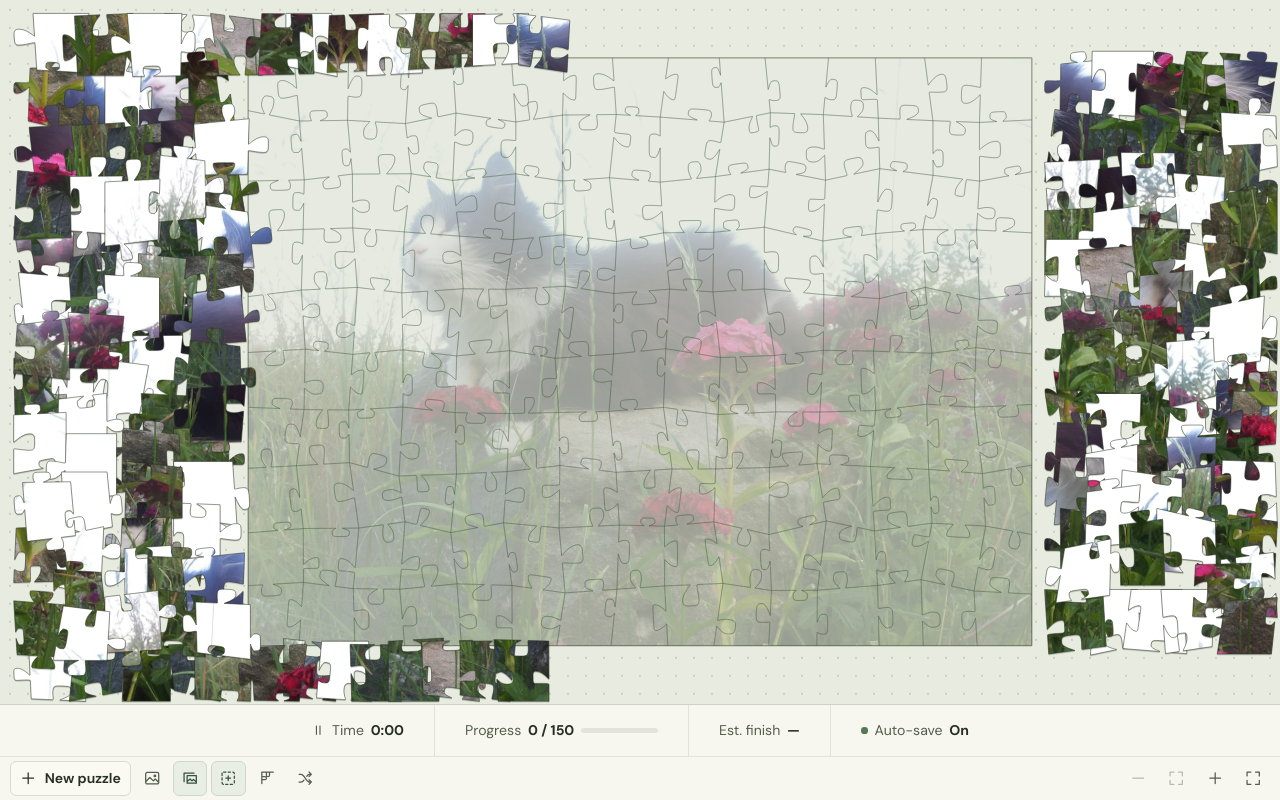
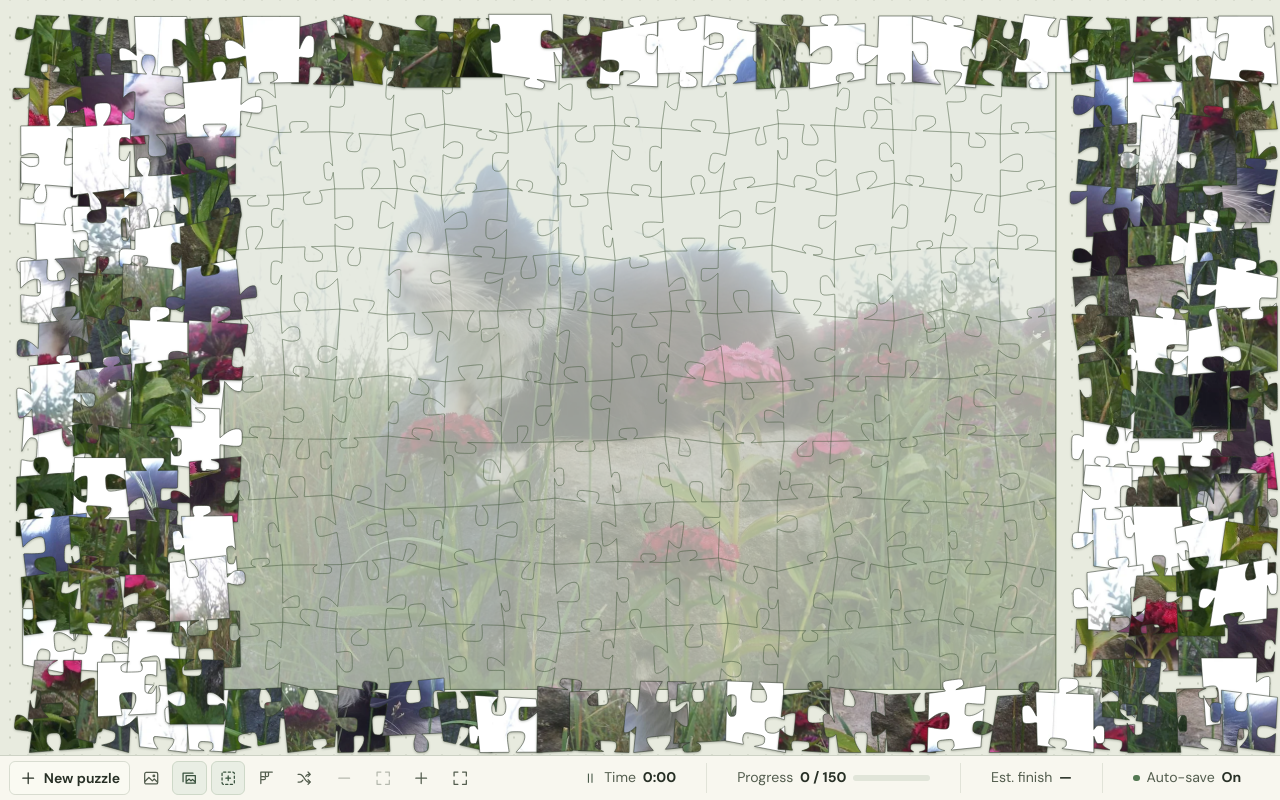
Before and after one commit to laluka/puzzledad, a plain HTML site: page index.html in a window 1280 px wide. Drawn offline with Linux system fonts and the light colour scheme.

Commit message:
Unify bottom bar and spread loose pieces evenly

```diff
--- a/app.mjs
+++ b/app.mjs
@@ -1,5 +1,5 @@
 import { currentCutVersion, generatePuzzle, levels, randomFrom, shapes, shuffle } from './geometry.mjs?v=3'
-import { keepOnTable, layoutTable } from './layout.mjs?v=2'
+import { keepOnTable, layoutTable } from './layout.mjs?v=3'
 import { starterPhotos } from './photos.mjs'
 
 const $ = id => document.getElementById(id)
@@ -349,7 +349,8 @@ function zoomTable(multiplier, point = viewCenter()) {
 function refreshLayout(resetView = false) {
   const center = camera && !resetView ? viewCenter() : { x: puzzle.width / 2, y: puzzle.height / 2 }
   if (resetView) zoom = 1
-  layout = layoutTable(puzzle, stage.clientWidth, stage.clientHeight, game.order, initialTurns)
+  layout = layoutTable(puzzle, stage.clientWidth, stage.clientHeight, game.order, initialTurns,
+    document.fullscreenElement === document.documentElement)
   setView(center.x, center.y)
   for (const id of looseNodes.keys()) {
     const position = game.positions[id] || layout.positions.get(id)
@@ -363,8 +364,6 @@ function movePiece(id, position) {
   const node = looseNodes.get(id)
   node.setAttribute('transform', 'translate(' + (position.x - piece.x) + ' ' +
     (position.y - piece.y) + ')')
-  node.classList.toggle('near-target', turnsFor(id) === 0 &&
-    Math.hypot(position.x - piece.x, position.y - piece.y) <= piece.snap * 1.3)
 }
 
 function setAngle(rotor, piece, angle) {
@@ -699,11 +698,13 @@ $('zoom-fit').addEventListener('click', () => zoomTable(1 / zoom))
 
 function syncFullscreen() {
   const active = document.fullscreenElement === document.documentElement
+  document.documentElement.classList.toggle('puzzle-fullscreen', active)
   const button = $('fullscreen-toggle')
   button.setAttribute('aria-pressed', String(active))
   button.setAttribute('aria-label', active ? 'Exit fullscreen' : 'Enter fullscreen')
   button.title = active ? 'Exit fullscreen' : 'Enter fullscreen'
   $('fullscreen-icon').setAttribute('href', active ? '#i-fullscreen-exit' : '#i-fullscreen')
+  refreshLayout(true)
 }
 
 $('fullscreen-toggle').addEventListener('click', async () => {
--- a/index.html
+++ b/index.html
@@ -7,8 +7,8 @@
   <meta name="description" content="A quiet jigsaw table for your favorite photos.">
   <title>Puzzle Dad</title>
   <link rel="icon" type="image/svg+xml" href="./assets/puzzle.svg">
-  <link rel="stylesheet" href="./styles.css?v=4">
-  <script type="module" src="./app.mjs?v=4"></script>
+  <link rel="stylesheet" href="./styles.css?v=6">
+  <script type="module" src="./app.mjs?v=5"></script>
 </head>
 <body>
   <svg class="definitions" aria-hidden="true" xmlns="http://www.w3.org/2000/svg">
@@ -54,6 +54,24 @@
     </div>
 
     <footer class="controls">
+      <nav class="toolbar" aria-label="Puzzle tools">
+        <div class="tool-group">
+          <button type="button" class="button utility new-button" id="new-game" aria-label="New puzzle"><svg class="icon" aria-hidden="true"><use href="#i-plus"></use></svg><span>New puzzle</span></button>
+          <button type="button" class="icon-button" id="preview-photo" aria-label="Reference photo" title="Reference photo"><svg class="icon" aria-hidden="true"><use href="#i-image"></use></svg></button>
+          <button type="button" class="icon-button" id="guide-toggle" aria-label="Background photo" aria-pressed="true" title="Background photo"><svg class="icon" aria-hidden="true"><use href="#i-background"></use></svg></button>
+          <button type="button" class="icon-button" id="frame-toggle" aria-label="Placement frame" aria-pressed="true" title="Placement frame"><svg class="icon" aria-hidden="true"><use href="#i-guide"></use></svg></button>
+          <button type="button" class="icon-button" id="edge-toggle" aria-label="Show edge pieces only" aria-pressed="false" title="Show edge pieces only"><svg class="icon" aria-hidden="true"><use href="#i-edge"></use></svg></button>
+          <button type="button" class="icon-button" id="shuffle" aria-label="Shuffle loose pieces" title="Shuffle loose pieces"><svg class="icon" aria-hidden="true"><use href="#i-shuffle"></use></svg></button>
+          <button type="button" class="button utility" id="show-results" hidden>Results</button>
+        </div>
+        <div class="tool-group zoom-group">
+          <button type="button" class="icon-button" id="zoom-out" aria-label="Zoom out" title="Zoom out"><svg class="icon" aria-hidden="true"><use href="#i-minus"></use></svg></button>
+          <button type="button" class="icon-button" id="zoom-fit" aria-label="Fit puzzle table" title="Fit puzzle table"><svg class="icon" aria-hidden="true"><use href="#i-expand"></use></svg></button>
+          <button type="button" class="icon-button" id="zoom-in" aria-label="Zoom in" title="Zoom in"><svg class="icon" aria-hidden="true"><use href="#i-plus"></use></svg></button>
+          <button type="button" class="icon-button" id="fullscreen-toggle" aria-label="Enter fullscreen" aria-pressed="false" title="Enter fullscreen"><svg class="icon" aria-hidden="true"><use id="fullscreen-icon" href="#i-fullscreen"></use></svg></button>
+        </div>
+      </nav>
+
       <div class="puzzlebar" role="group" aria-label="Puzzle status">
         <button type="button" class="indicator time-indicator" id="timer-toggle" aria-label="Pause timer" aria-pressed="false">
           <svg class="icon" aria-hidden="true"><use id="timer-icon" href="#i-pause"></use></svg>
@@ -75,24 +93,6 @@
           <strong id="save-value">On</strong>
         </div>
       </div>
-
-    <nav class="toolbar" aria-label="Puzzle tools">
-      <div class="tool-group">
-        <button type="button" class="button utility new-button" id="new-game" aria-label="New puzzle"><svg class="icon" aria-hidden="true"><use href="#i-plus"></use></svg><span>New puzzle</span></button>
-        <button type="button" class="icon-button" id="preview-photo" aria-label="Reference photo" title="Reference photo"><svg class="icon" aria-hidden="true"><use href="#i-image"></use></svg></button>
-        <button type="button" class="icon-button" id="guide-toggle" aria-label="Background photo" aria-pressed="true" title="Background photo"><svg class="icon" aria-hidden="true"><use href="#i-background"></use></svg></button>
-        <button type="button" class="icon-button" id="frame-toggle" aria-label="Placement frame" aria-pressed="true" title="Placement frame"><svg class="icon" aria-hidden="true"><use href="#i-guide"></use></svg></button>
-        <button type="button" class="icon-button" id="edge-toggle" aria-label="Show edge pieces only" aria-pressed="false" title="Show edge pieces only"><svg class="icon" aria-hidden="true"><use href="#i-edge"></use></svg></button>
-        <button type="button" class="icon-button" id="shuffle" aria-label="Shuffle loose pieces" title="Shuffle loose pieces"><svg class="icon" aria-hidden="true"><use href="#i-shuffle"></use></svg></button>
-        <button type="button" class="button utility" id="show-results" hidden>Results</button>
-      </div>
-      <div class="tool-group zoom-group">
-        <button type="button" class="icon-button" id="zoom-out" aria-label="Zoom out" title="Zoom out"><svg class="icon" aria-hidden="true"><use href="#i-minus"></use></svg></button>
-        <button type="button" class="icon-button" id="zoom-fit" aria-label="Fit puzzle table" title="Fit puzzle table"><svg class="icon" aria-hidden="true"><use href="#i-expand"></use></svg></button>
-        <button type="button" class="icon-button" id="zoom-in" aria-label="Zoom in" title="Zoom in"><svg class="icon" aria-hidden="true"><use href="#i-plus"></use></svg></button>
-        <button type="button" class="icon-button" id="fullscreen-toggle" aria-label="Enter fullscreen" aria-pressed="false" title="Enter fullscreen"><svg class="icon" aria-hidden="true"><use id="fullscreen-icon" href="#i-fullscreen"></use></svg></button>
-      </div>
-    </nav>
     </footer>
     <p id="announcement" class="visually-hidden" role="status"></p>
   </main>
--- a/layout.mjs
+++ b/layout.mjs
@@ -1,27 +1,3 @@
-const intersects = (a, b) => a.x < b.x + b.width && a.x + a.width > b.x &&
-  a.y < b.y + b.height && a.y + a.height > b.y
-
-const contains = (outer, inner) => inner.x >= outer.x && inner.y >= outer.y &&
-  inner.x + inner.width <= outer.x + outer.width && inner.y + inner.height <= outer.y + outer.height
-
-function subtract(rectangle, used) {
-  if (!intersects(rectangle, used)) return [rectangle]
-  const { x, y, width, height } = rectangle
-  const right = x + width
-  const bottom = y + height
-  return [
-    { x, y, width: used.x - x, height },
-    { x: used.x + used.width, y, width: right - used.x - used.width, height },
-    { x, y, width, height: used.y - y },
-    { x, y: used.y + used.height, width, height: bottom - used.y - used.height },
-  ].filter(space => space.width > .001 && space.height > .001)
-}
-
-function removeContained(spaces) {
-  return spaces.filter((space, index) => !spaces.some((other, otherIndex) =>
-    otherIndex !== index && contains(other, space) && (!contains(space, other) || otherIndex < index)))
-}
-
 function orientedBounds(piece, turns = 0) {
   const left = piece.bounds.left - piece.x
   const right = piece.bounds.right - piece.x
@@ -48,7 +24,7 @@ function pack(puzzle, view, order, turns) {
     { x: puzzle.width + gutter, y: -gutter, width: right - puzzle.width - gutter, height: puzzle.height + gutter * 2 },
   ].filter(rectangle => rectangle.width > 0 && rectangle.height > 0)
   const zones = strips.map(rectangle => ({
-    area: rectangle.width * rectangle.height, used: 0, spaces: [rectangle],
+    rectangle, area: rectangle.width * rectangle.height, used: 0, entries: [],
   }))
   const entries = order.map(id => {
     const piece = puzzle.pieces[id]
@@ -59,37 +35,53 @@ function pack(puzzle, view, order, turns) {
   // Pack the larger pieces first. The shuffled order breaks ties between similar pieces.
   entries.sort((a, b) => Math.round(Math.max(b.width, b.height) / gap) -
     Math.round(Math.max(a.width, a.height) / gap))
+  for (const entry of entries) {
+    const area = entry.width * entry.height
+    const available = zones.filter(zone => zone.rectangle.width >= entry.width &&
+      zone.rectangle.height >= entry.height && zone.used + area <= zone.area * .95)
+    if (!available.length) return null
+    available.sort((a, b) => a.used / a.area - b.used / b.area)
+    available[0].entries.push(entry)
+    available[0].used += area
+  }
   const positions = new Map()
-  for (const { id, left, top, width, height } of entries) {
-    let best = null
-    for (const zone of zones) {
-      for (const space of zone.spaces) {
-        if (space.width < width || space.height < height) continue
-        const fit = Math.min(space.width - width, space.height - height) / Math.min(width, height)
-        const score = zone.used / zone.area + fit * .058
-        if (!best || score < best.score) best = { zone, space, score }
-      }
+  for (const zone of zones) {
+    const { rectangle, entries } = zone
+    if (!entries.length) continue
+    let grid = null
+    const maxWidth = Math.max(...entries.map(entry => entry.width))
+    const maxHeight = Math.max(...entries.map(entry => entry.height))
+    for (let columns = 1; columns <= entries.length; columns++) {
+      const rows = Math.ceil(entries.length / columns)
+      const crowding = Math.max(maxWidth * columns / rectangle.width,
+        maxHeight * rows / rectangle.height)
+      const score = crowding + (columns * rows - entries.length) / entries.length * .08
+      if (!grid || score < grid.score) grid = { columns, rows, crowding, score }
     }
-    if (!best) return null
-    const { zone, space } = best
-    const footprint = { x: space.x, y: space.y, width, height }
-    zone.used += width * height
-    zone.spaces = removeContained(zone.spaces.flatMap(area => subtract(area, footprint)))
-    positions.set(id, {
-      x: space.x + gap / 2 - left,
-      y: space.y + gap / 2 - top,
+    if (grid.crowding > 1.3) return null
+    entries.forEach((entry, index) => {
+      const row = Math.floor(index / grid.columns)
+      const rowCount = Math.min(grid.columns, entries.length - row * grid.columns)
+      const column = index % grid.columns
+      const centerX = rectangle.x + (column + .5) * rectangle.width / rowCount
+      const centerY = rectangle.y + (row + .5) * rectangle.height / grid.rows
+      positions.set(entry.id, {
+        x: centerX - entry.width / 2 + gap / 2 - entry.left,
+        y: centerY - entry.height / 2 + gap / 2 - entry.top,
+      })
     })
   }
   return positions
 }
 
-export function layoutTable(puzzle, width, height, order, turns = []) {
+export function layoutTable(puzzle, width, height, order, turns = [], fullscreen = false) {
   width = Math.max(1, width)
   height = Math.max(1, height)
   const aspect = width / height
   const sideRoom = aspect >= 1.12
   const fitWidth = Math.min(width * (sideRoom ? .72 : .94),
-    height * (sideRoom ? .96 : .6) * puzzle.width / puzzle.height)
+    height * (sideRoom ? .96 : .6) * puzzle.width / puzzle.height) *
+    (fullscreen ? (sideRoom ? .82 : .9) : 1)
   function arrange(scale) {
     const worldWidth = width / scale
     const worldHeight = height / scale
--- a/styles.css
+++ b/styles.css
@@ -62,15 +62,21 @@ h1, h2, p, figure { margin: 0; }
   height: 100vh;
   height: 100dvh;
 }
-.controls { grid-row: 2; min-width: 0; }
+.controls {
+  grid-row: 2;
+  display: flex;
+  align-items: center;
+  gap: .6rem;
+  min-width: 0;
+  border-top: 1px solid #cdd2c5;
+  background: var(--paper);
+  padding: .3rem .55rem max(.3rem, env(safe-area-inset-bottom));
+}
+html.puzzle-fullscreen .controls, html.puzzle-fullscreen .toast, html.puzzle-fullscreen .drop-overlay { display: none !important; }
 .puzzlebar {
   display: flex;
-  align-items: stretch;
-  justify-content: center;
-  min-height: 3.25rem;
-  background: var(--paper);
-  border-top: 1px solid #cdd2c5;
-  padding-inline: .4rem;
+  align-items: center;
+  flex: 0 0 auto;
 }
 .indicator {
   display: flex;
@@ -138,14 +144,10 @@ progress::-moz-progress-bar { background: #607d5a; transition: width .18s ease-o
 .loose-piece { cursor: grab; outline: none; }
 .loose-piece .piece-graphic { pointer-events: none; filter: drop-shadow(0 1px 1px #27322255); }
 .loose-piece .hit-piece { fill: transparent; stroke: transparent; stroke-width: 12; stroke-linejoin: round; pointer-events: visiblePainted; }
-.loose-piece:hover .piece-outline, .loose-piece:focus-visible .piece-outline,
-.loose-piece[aria-pressed="true"] .piece-outline {
-  stroke: #a14b2f;
-  stroke-opacity: 1;
-  stroke-width: 2;
+.loose-piece:hover .piece-graphic, .loose-piece:focus-visible .piece-graphic,
+.loose-piece[aria-pressed="true"] .piece-graphic {
+  filter: drop-shadow(0 0 7px #f9dc72) drop-shadow(0 0 3px #fff7cf);
 }
-.loose-piece.near-target .piece-graphic { filter: drop-shadow(0 0 7px #f9dc72) drop-shadow(0 0 3px #fff7cf); }
-.loose-piece.near-target .piece-outline { stroke: #fff3b0; stroke-opacity: 1; stroke-width: 2.6; }
 .board[data-dragging], .loose-piece[data-dragging] { cursor: grabbing; }
 .board.miss #board-target { stroke: var(--rust); }
 .snap-spark { pointer-events: none; stroke: #fff9e1; stroke-linecap: round; stroke-width: 2.5; }
@@ -154,14 +156,14 @@ progress::-moz-progress-bar { background: #607d5a; transition: width .18s ease-o
 .toolbar {
   display: flex;
   align-items: center;
-  justify-content: space-between;
-  gap: .3rem;
-  border-top: 1px solid #e1e3d8;
-  background: var(--paper);
-  padding: .28rem .6rem max(.28rem, env(safe-area-inset-bottom));
+  flex: 1 1 auto;
+  gap: .35rem;
+  min-width: 0;
+  overflow-x: auto;
+  scrollbar-width: none;
 }
-.tool-group { display: flex; align-items: center; gap: .25rem; min-width: 0; }
-.zoom-group { margin-left: auto; }
+.toolbar::-webkit-scrollbar { display: none; }
+.tool-group { display: flex; align-items: center; flex: 0 0 auto; gap: .25rem; }
 .button, .icon-button {
   display: inline-flex;
   align-items: center;
@@ -252,19 +254,21 @@ fieldset legend { padding: 0 0 .35rem; }
 .rhythm figcaption { font-size: .9rem; font-weight: 700; }
 .rhythm svg { display: block; width: 100%; height: 5.4rem; margin-top: .4rem; color: #6f8769; }
 .chart-labels { display: flex; justify-content: space-between; color: var(--muted); font-size: .76rem; }
-@media (max-width: 41rem) {
-  .indicator { padding-inline: .6rem; font-size: .81rem; }
+@media (max-width: 75rem) {
+  .indicator { padding-inline: .4rem; font-size: .78rem; }
   .progress-indicator progress { display: none; }
 }
-@media (max-width: 30rem) {
-  .puzzlebar { justify-content: space-evenly; min-height: 3.05rem; }
-  .indicator { display: grid; grid-template: auto auto / auto; gap: 0; align-content: center; text-align: center; flex: 1; padding: .15rem .2rem; line-height: 1.23; }
-  .indicator-label { font-size: .73rem; }
+@media (max-width: 58rem) {
+  .indicator { display: grid; gap: 0; text-align: center; padding: .1rem .28rem; line-height: 1.2; }
+  .indicator-label { font-size: .65rem; }
   .indicator .icon, .status-dot { display: none; }
   .save-indicator[data-failed] strong { color: var(--rust-dark); }
-  .toolbar { padding-inline: .24rem; }
+}
+@media (max-width: 30rem) {
+  .controls { gap: .2rem; padding-inline: .2rem; }
+  .indicator { padding-inline: .2rem; font-size: .72rem; }
+  .indicator-label { font-size: .59rem; }
   .tool-group { gap: .15rem; }
-  .new-button { margin-right: .1rem; }
   .setup-options { grid-template-columns: 1fr 1fr; }
   .setup-options label:last-child { grid-column: 1 / -1; }
 }
```
Also changed, not shown: assets/screenshots/completed.webp, assets/screenshots/mobile.webp, assets/screenshots/playing.webp, 1 other file. Lines whose indentation alone changed are shown as unchanged.
